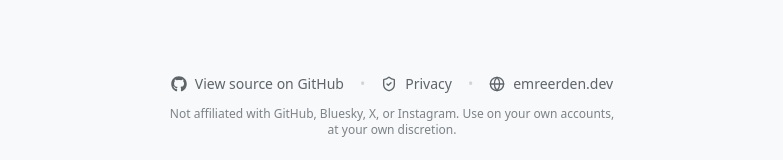
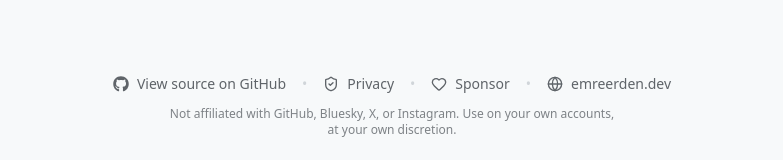
Before and after one commit to Wiazeph/GitHub-Unfollowers-Checker, a React (Vite) app: page / in a window 1280 px wide. Shown: the part 660-820 px from the top of the page, without its empty margins (248-1031 px from the left). Built offline with nearby package versions, Linux system fonts and the light colour scheme; no server answers.

Commit message:
feat: add sponsor link and localization support in footer component

```diff
--- a/src/components/layout/Footer.tsx
+++ b/src/components/layout/Footer.tsx
@@ -1,10 +1,11 @@
 import { useState } from 'react'
-import { Globe, ShieldCheck } from 'lucide-react'
+import { Globe, ShieldCheck, Heart } from 'lucide-react'
 import { useTranslation } from 'react-i18next'
 import { PrivacyDialog } from './PrivacyDialog'
 
 const REPO_URL = 'https://github.com/Wiazeph/GitHub-Unfollowers-Checker'
 const SITE_URL = 'https://emreerden.dev'
+const SPONSOR_URL = 'https://github.com/sponsors/Wiazeph'
 
 /** Lucide 1.x dropped the GitHub brand mark, so the logo stays as inline SVG. */
 const GithubIcon = () => (
@@ -53,6 +54,20 @@ export const Footer = () => {
         </span>
 
         <a
+          href={SPONSOR_URL}
+          target="_blank"
+          rel="noopener noreferrer"
+          className="inline-flex items-center gap-2 rounded-md px-2 py-1 outline-none transition-colors hover:text-fg focus-visible:ring-2 focus-visible:ring-brand-400"
+        >
+          <Heart className="h-4 w-4" aria-hidden="true" />
+          <span>{t('footer.sponsor')}</span>
+        </a>
+
+        <span aria-hidden="true" className="text-border">
+          •
+        </span>
+
+        <a
           href={SITE_URL}
           target="_blank"
           rel="noopener noreferrer"
--- a/src/i18n/locales/de.ts
+++ b/src/i18n/locales/de.ts
@@ -126,6 +126,7 @@ export const de: Translation = {
 
   footer: {
     viewSource: 'Quellcode auf GitHub ansehen',
+    sponsor: 'Unterstützen',
     privacy: 'Datenschutz',
     disclaimer:
       'Nicht verbunden mit GitHub, Bluesky, X oder Instagram. Nutzung mit eigenen Konten, auf eigene Verantwortung.',
--- a/src/i18n/locales/en.ts
+++ b/src/i18n/locales/en.ts
@@ -123,6 +123,7 @@ export const en = {
 
   footer: {
     viewSource: 'View source on GitHub',
+    sponsor: 'Sponsor',
     privacy: 'Privacy',
     disclaimer:
       'Not affiliated with GitHub, Bluesky, X, or Instagram. Use on your own accounts, at your own discretion.',
--- a/src/i18n/locales/es.ts
+++ b/src/i18n/locales/es.ts
@@ -125,6 +125,7 @@ export const es: Translation = {
 
   footer: {
     viewSource: 'Ver el código en GitHub',
+    sponsor: 'Apóyame',
     privacy: 'Privacidad',
     disclaimer:
       'Sin afiliación con GitHub, Bluesky, X o Instagram. Úsalo en tus propias cuentas, bajo tu propia responsabilidad.',
--- a/src/i18n/locales/fr.ts
+++ b/src/i18n/locales/fr.ts
@@ -125,6 +125,7 @@ export const fr: Translation = {
 
   footer: {
     viewSource: 'Voir le code source sur GitHub',
+    sponsor: 'Faire un don',
     privacy: 'Confidentialité',
     disclaimer:
       'Sans affiliation avec GitHub, Bluesky, X ou Instagram. À utiliser sur vos propres comptes, à votre discrétion.',
--- a/src/i18n/locales/tr.ts
+++ b/src/i18n/locales/tr.ts
@@ -125,6 +125,7 @@ export const tr: Translation = {
 
   footer: {
     viewSource: 'GitHub’da kaynağı gör',
+    sponsor: 'Destek ol',
     privacy: 'Gizlilik',
     disclaimer:
       'GitHub, Bluesky, X veya Instagram ile bağlantılı değildir. Kendi hesaplarında, kendi sorumluluğunda kullan.',
```
